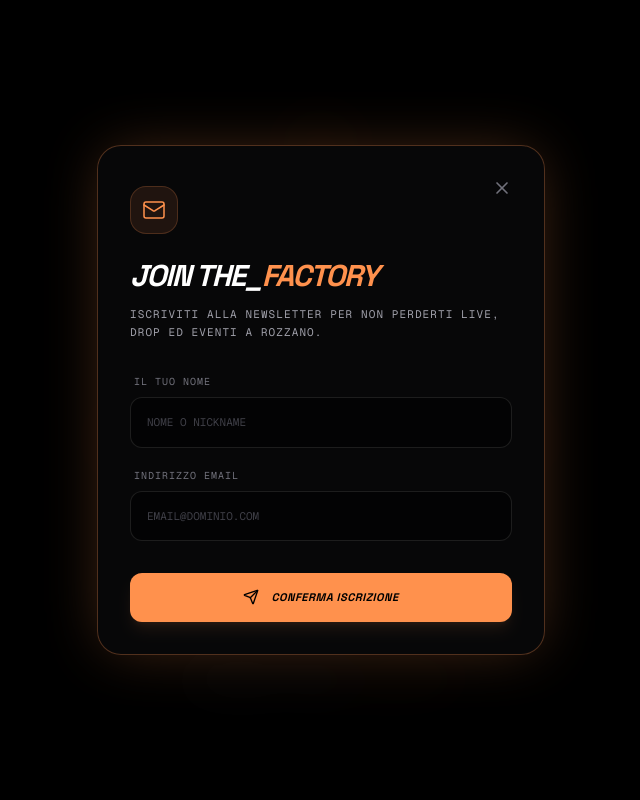
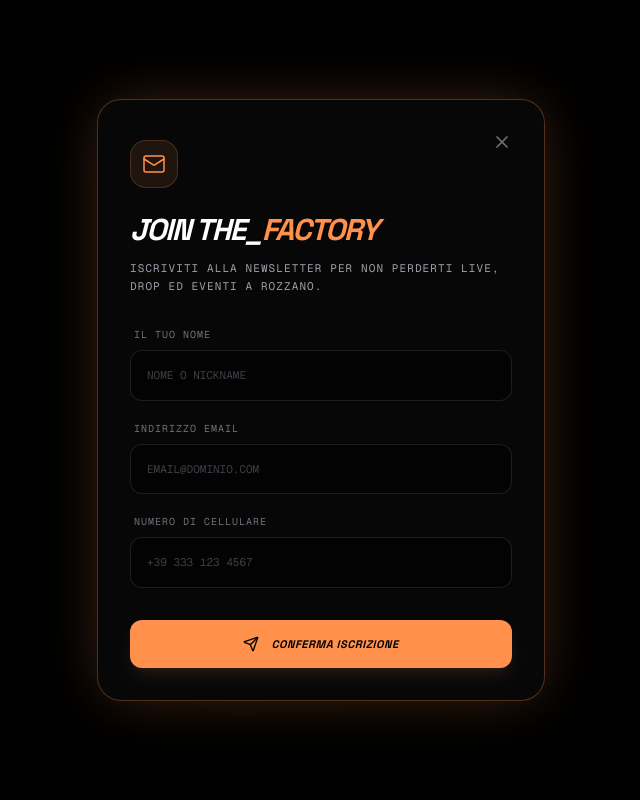
Before and after one commit to IlMara2000/uttf, a Next.js app: page /feed in a window 1280 px wide. Both pictures are taken after a click on the button "ATTIVA_NEWSLETTER". Shown: the top 800 px of the page, without its empty margins (319-959 px from the left). Built offline with nearby package versions, Linux system fonts and the light colour scheme; a web font is replaced by a local one.

Commit message:
Update page.tsx

```diff
--- a/src/app/feed/page.tsx
+++ b/src/app/feed/page.tsx
@@ -104,7 +104,7 @@ export default function FeedPage() {
         {/* BOTTONI PRINCIPALI: STREAM E NEWSLETTER - LAYOUT AGGIORNATO */}
         <section className="flex flex-col items-center gap-8 mb-16 w-full max-w-md mx-auto">
 
-          {/* STREAM LINK BUTTON (Rimasto invariato) */}
+          {/* STREAM LINK BUTTON */}
           <Link href="/stream" className="group relative w-full">
             <div className="absolute -inset-1 bg-gradient-to-r from-[#FF914D] to-orange-900 rounded-full blur opacity-25 group-hover:opacity-75 transition duration-1000"></div>
             <button className="relative w-full px-8 py-4 bg-black border border-white/10 rounded-full flex items-center justify-center gap-4 hover:border-[#FF914D]/50 transition-all shadow-xl shadow-black/50">
@@ -117,9 +117,8 @@ export default function FeedPage() {
             </button>
           </Link>
 
-          {/* PULSANTE APERTURA NEWSLETTER - NUOVO STILE GLASSMORPHISM ARANCIONE EVIDENTE */}
+          {/* PULSANTE APERTURA NEWSLETTER */}
           <div className="relative group w-full">
-            {/* Effetto glow esterno arancione */}
             <div className="absolute -inset-1 bg-gradient-to-r from-orange-400 via-[#FF914D] to-orange-600 rounded-full blur-xl opacity-20 group-hover:opacity-40 transition duration-1000"></div>
 
             <button
@@ -229,7 +228,7 @@ export default function FeedPage() {
               animate={{ opacity: 1, scale: 1, y: 0 }}
               exit={{ opacity: 0, scale: 0.95, y: 30 }}
               transition={{ type: "spring", bounce: 0.25, duration: 0.6 }}
-              className="relative w-full max-w-md bg-zinc-950/80 backdrop-blur-3xl border border-[#FF914D]/30 rounded-3xl shadow-[0_0_60px_-10px_rgba(255,145,77,0.3)] p-8 z-10"
+              className="relative w-full max-w-md bg-zinc-950/80 backdrop-blur-3xl border border-[#FF914D]/30 rounded-3xl shadow-[0_0_60px_-10px_rgba(255,145,77,0.3)] p-8 z-10 max-h-[90vh] overflow-y-auto custom-scrollbar"
             >
               {/* Pulsante di chiusura X */}
               <button
@@ -283,6 +282,18 @@ export default function FeedPage() {
                   />
                 </div>
 
+                {/* NUOVO CAMPO: TELEFONO */}
+                <div className="space-y-2">
+                  <label className="text-[10px] font-mono text-zinc-500 uppercase tracking-widest pl-1 block">Numero di Cellulare</label>
+                  <input
+                    type="tel"
+                    name="Telefono"
+                    required
+                    placeholder="+39 333 123 4567"
+                    className="w-full bg-black/50 border border-white/10 focus:border-[#FF914D]/60 p-4 rounded-xl font-mono text-[11px] uppercase text-white outline-none transition-colors placeholder:text-zinc-700"
+                  />
+                </div>
+
                 <div className="pt-3">
                   <button
                     type="submit"
```
